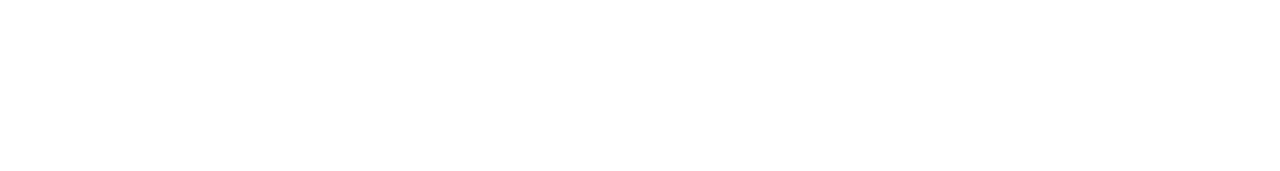
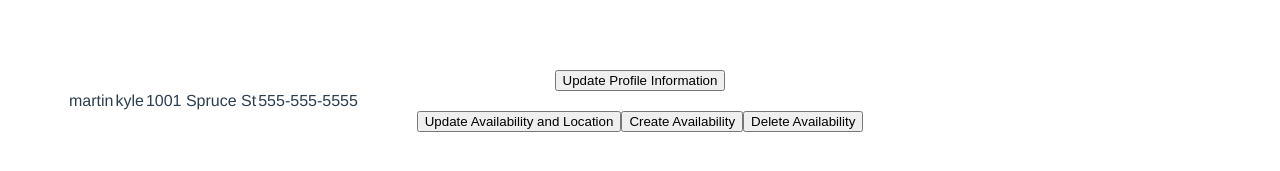
Before and after one commit to Redziniakjustin/BookifyMD, a Vue app in the folder vue/: page /profile in a window 1280 px wide. Shown: the part 233-404 px from the top of the page. Built offline with nearby package versions, Linux system fonts and the light colour scheme.

Commit message:
Updated profile view

```diff
--- /dev/null
+++ b/vue/src/components/DoctorProfile.vue
@@ -0,0 +1,35 @@
+<template>
+  <div>
+      <button id="updateInfo">Update Profile Information</button>
+      <tbody>
+          <tr>
+              <td>{{doctor.firstName}}</td><!--first name -->
+              <td>{{doctor.lastName}}</td><!--last name -->
+              <td>{{doctor.Address}}</td><!-- Address -->
+              <td>{{doctor.phoneNumber}}</td><!--Phone # -->
+          </tr>
+      </tbody>
+    <button id="updateAvailability">Update Availability and Location</button>
+    <button id="createAvailability">Create Availability</button>
+    <button id="deleteAvailability">Delete Availability</button>
+  </div>
+</template>
+
+<script>
+export default {
+  data() {
+    return {
+      doctor: {
+        lastName: "kyle",
+        firstName: "martin",
+        Address: "1001 Spruce St",
+        phoneNumber: "555-555-5555"
+}
+    }
+  },
+}
+</script>
+
+<style>
+
+</style>
--- /dev/null
+++ b/vue/src/components/PatientProfile.vue
@@ -0,0 +1,27 @@
+<template>
+  <div>
+      <tbody>
+          <tr>
+              <td>{{patient.firstName}}</td><!--first name -->
+              <td>{{patient.lastName}}</td><!--last name -->
+              <td>{{patient.Address}}</td><!-- Address -->
+              <td>{{patient.phoneNumber}}</td><!--Phone # -->
+          </tr>
+      </tbody>
+      <button>Update Information</button>
+      <patient-profile-info-form/><!--Add  CSS to make hidden and visible during on-click event with button-->
+  </div>
+</template>
+
+<script>
+import PatientProfileInfoForm from './PatientProfileInfoForm'
+
+export default {
+  components: { PatientProfileInfoForm },
+
+}
+</script>
+
+<style>
+
+</style>
--- /dev/null
+++ b/vue/src/components/PatientProfileInfoForm.vue
@@ -0,0 +1,25 @@
+<template>
+  <div>
+    <form action="">
+      <label for="firstName">First Name</label>
+      <input id="firstName" type="text">
+      <label for="lastName">Last Name</label>
+      <input id="lastName" type="text">
+      <label for="phoneNumber">Phone Number</label>
+      <input id="phoneNumber" type="text">
+      <label for="address">Address</label>
+      <input id="address" type="text">
+      <input type="text">
+    </form>
+  </div>
+</template>
+
+<script>
+export default {
+
+}
+</script>
+
+<style>
+
+</style>
--- a/vue/src/views/Profile.vue
+++ b/vue/src/views/Profile.vue
@@ -1,13 +1,29 @@
 <template>
   <div>
-
-
-
+    <div v-if="user.role=='patient'">
+      <patient-profile/>
+    </div>
+    <div v-if="user.role=='doctor'">
+      <doctor-profile/>
+    </div>
   </div>
 </template>
 
 <script>
+import DoctorProfile from '@/components/DoctorProfile.vue'
+import PatientProfile from '@/components/PatientProfile.vue'
 export default {
+  data() {
+    return {
+      user: {
+        role: "doctor"
+      }
+    }
+  },
+  components: {
+    PatientProfile,
+    DoctorProfile
+   },
 
 }
 </script>
```
